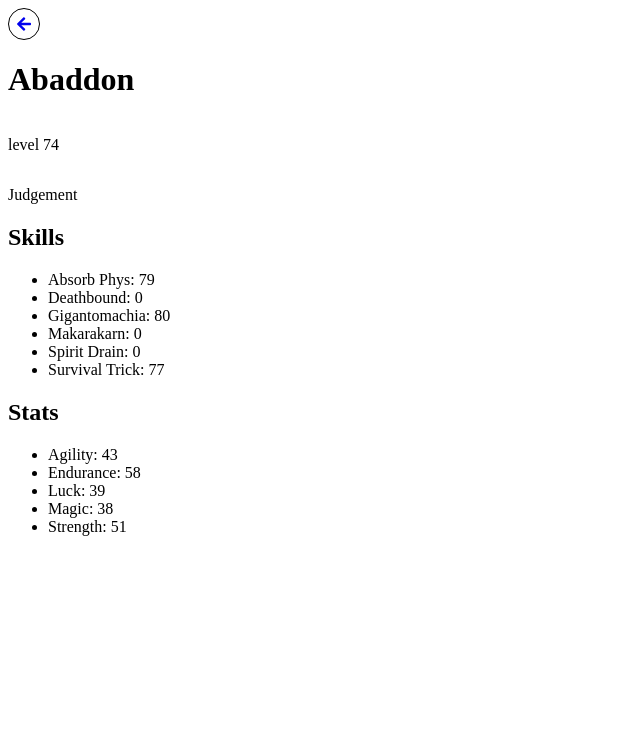
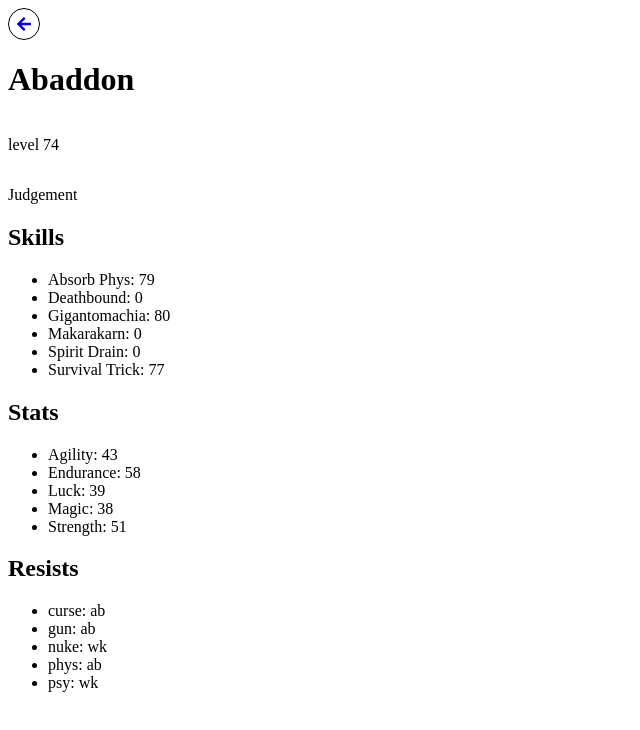
Before and after one commit to Molina-Q/persona-calc, a React (Vite) app: page /persona/Abaddon in a window 1280 px wide. Shown: the top 730 px of the page, without its empty margins (0-640 px from the left). Built offline with nearby package versions, Linux system fonts and the light colour scheme; the HTML template or start-up script is replaced by a standard one.

Commit message:
feat: Add "Resists" section to DetailsPersona component

```diff
--- a/src/pages/DetailsPersona.tsx
+++ b/src/pages/DetailsPersona.tsx
@@ -49,6 +49,7 @@ export default function DetailsPersona() {
                     ))}
                 </ul>
             </div>
+
             <div className="personaStats">
                 <h2>Stats</h2>
                 <ul>
@@ -60,9 +61,14 @@ export default function DetailsPersona() {
                 </ul>
             </div>
 
-
-
-
+            <div className="personaResists">
+                <h2>Resists</h2>
+                <ul>
+                    {Object.entries(details.resists).map(([element, value]) => (
+                        <li key={element}>{element}: {value}</li>
+                    ))}
+                </ul>
+            </div>
 
         </div>
     )
```
